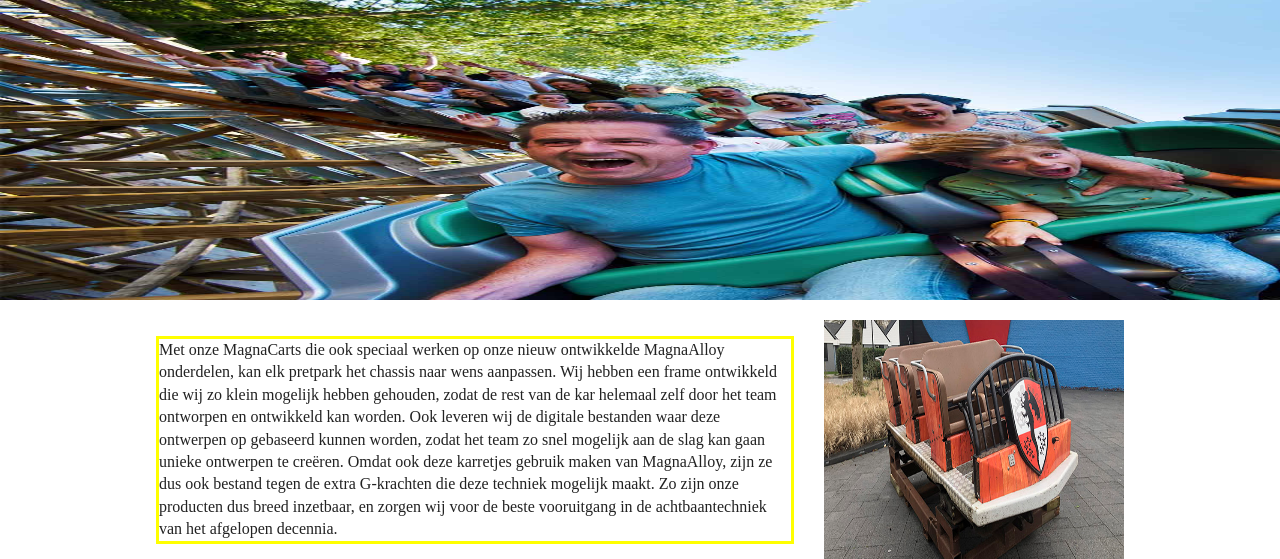
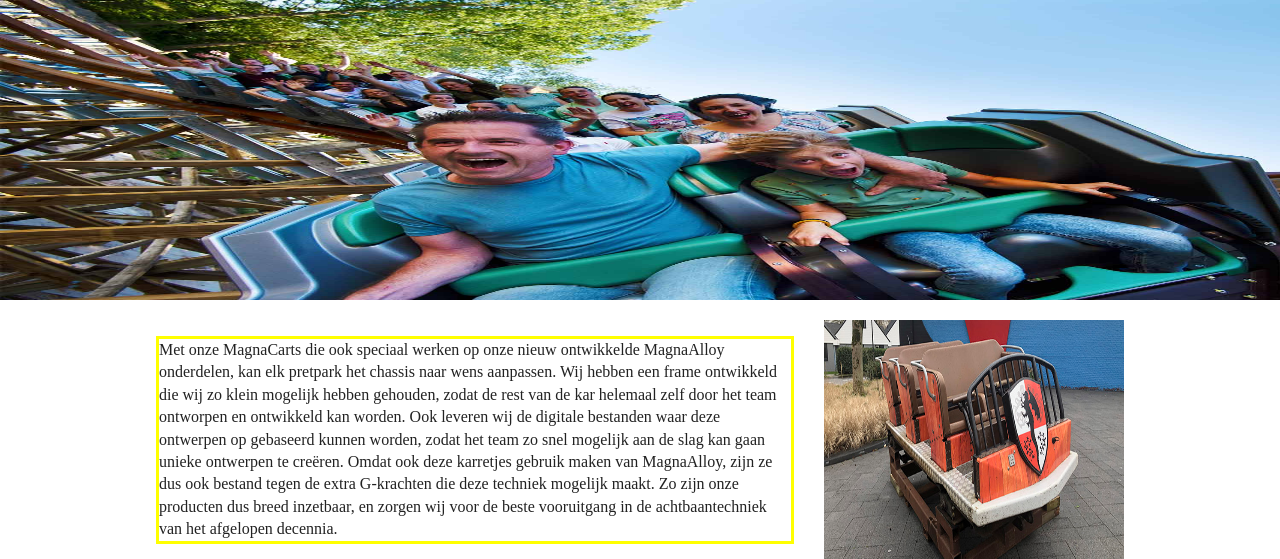
Before and after one commit to JeroenZwaal/AlexVisser, a PHP site: page /karretjes.php in a window 1280 px wide; the page is wider, and only the part inside the window is pictured. Shown: the part 123-682 px from the top of that part. Run offline with PHP 8.4, Linux system fonts and the light colour scheme.

Commit message:
changed image in karretjes

```diff
--- a/css/main.css
+++ b/css/main.css
@@ -320,6 +320,9 @@ textarea {
 .karretje img{
   width: 300px;
 }
+.kar img{
+  width: 1536px;
+}
 /* </karretjes */
 
 
```
